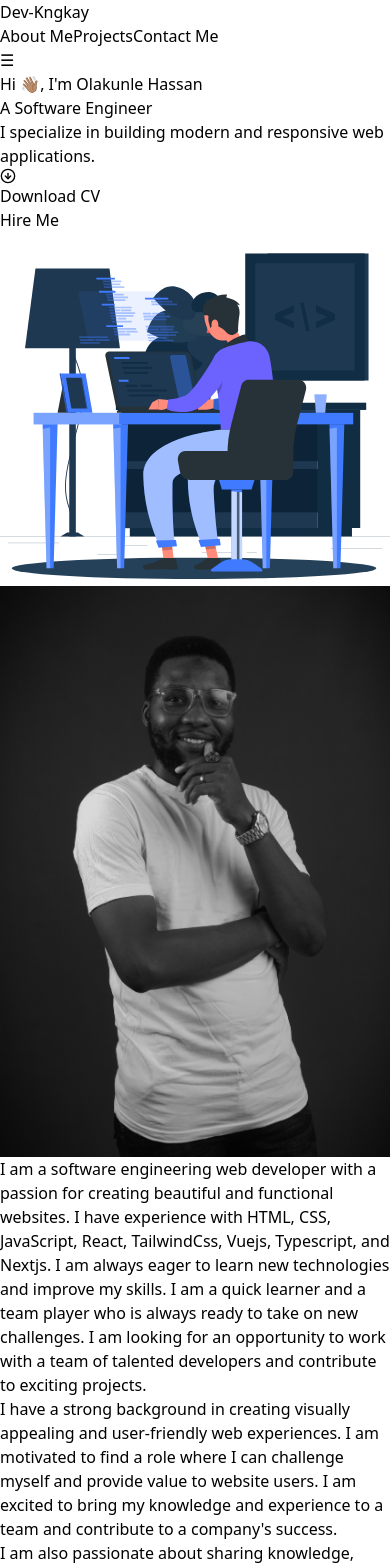
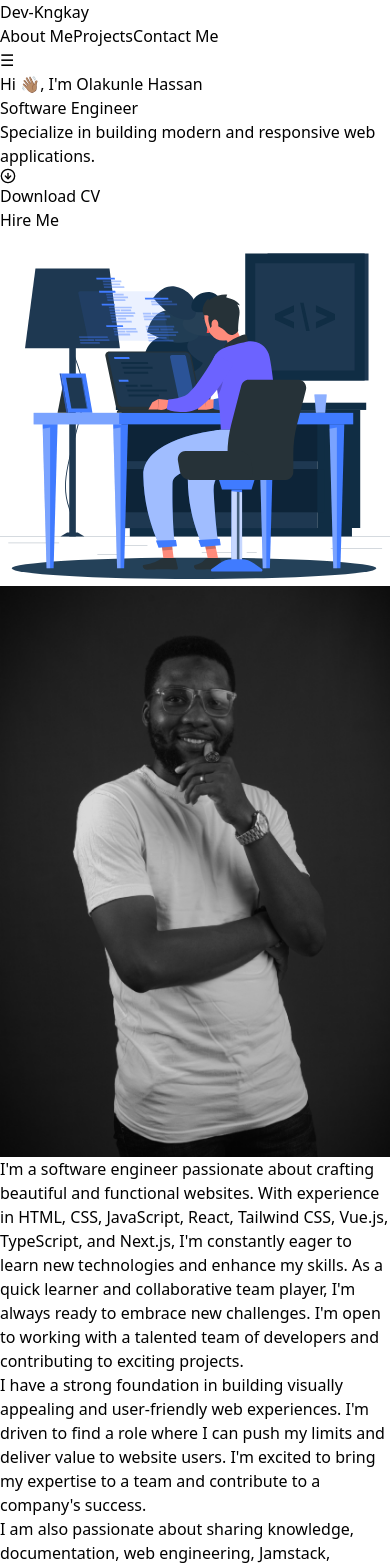
Before and after one commit to kaylezy/Olakunle_Hassan-Portfolio, a React (Vite) app: page / in a window 390 px wide. Shown: the top 1568 px of the page. Built offline with nearby package versions, Linux system fonts and the light colour scheme.

Commit message:
updated my about page

```diff
--- a/src/components/About/About.jsx
+++ b/src/components/About/About.jsx
@@ -14,22 +14,24 @@ const About = () => {
           <div className="flex-1">
             <div className="text-justify">
               <p className="text-lg mb-8">
-                I am a software engineering web developer with a passion for
-                creating beautiful and functional websites. I have experience
-                with HTML, CSS, JavaScript, React, TailwindCss, Vuejs,
-                Typescript, and Nextjs. I am always eager to learn new
-                technologies and improve my skills. I am a quick learner and a
-                team player who is always ready to take on new challenges. I am
-                looking for an opportunity to work with a team of talented
-                developers and contribute to exciting projects.
+                I&apos;m a software engineer passionate about crafting beautiful
+                and functional websites. With experience in HTML, CSS,
+                JavaScript, React, Tailwind CSS, Vue.js, TypeScript, and
+                Next.js, I&apos;m constantly eager to learn new technologies and
+                enhance my skills. As a quick learner and collaborative team
+                player, I&apos;m always ready to embrace new challenges.
+                I&apos;m open to working with a talented team of developers and
+                contributing to exciting projects.
               </p>
+
               <p className="text-lg mb-8">
-                I have a strong background in creating visually appealing and
-                user-friendly web experiences. I am motivated to find a role
-                where I can challenge myself and provide value to website users.
-                I am excited to bring my knowledge and experience to a team and
-                contribute to a company&apos;s success.
+                I have a strong foundation in building visually appealing and
+                user-friendly web experiences. I&apos;m driven to find a role
+                where I can push my limits and deliver value to website users.
+                I&apos;m excited to bring my expertise to a team and contribute
+                to a company&apos;s success.
               </p>
+
               <p className="text-lg mb-8">
                 I am also passionate about sharing knowledge, documentation, web
                 engineering, Jamstack, headless commerce, and others.
--- a/src/components/Contact/Contact.jsx
+++ b/src/components/Contact/Contact.jsx
@@ -64,13 +64,13 @@ const Contact = () => {
                 >
                   Follow me
                 </p>
-                <ul className="flex gap-4 sm:gap-8">
+                <ul className="flex gap-10 sm:gap-10">
                   {socialLinks.map((link) => (
                     <a
                       href={link.url}
                       target="__blank"
                       key={link.id}
-                      className="text-3xl font-bold bg-clip-text bg-gradient-to-r
+                      className="text-3xl pt-6 font-bold bg-clip-text bg-gradient-to-r
             from-blue-400 to-indigo-500 mb-4"
                     >
                       <i className="text-xl sm:text-2xl md:text-3xl">
--- a/src/components/Hero/Hero.jsx
+++ b/src/components/Hero/Hero.jsx
@@ -60,7 +60,7 @@ const AppBanner = () => {
           }}
           className="font-general-medium mt-4 text-lg md:text-xl lg:text-2xl xl:text-3xl text-center sm:text-left leading-normal text-gray-500 dark:text-gray-200"
         >
-          A Software Engineer
+          Software Engineer
         </motion.p>
         <motion.p
           initial={{ opacity: 0 }}
@@ -72,7 +72,7 @@ const AppBanner = () => {
           }}
           className="font-general-medium mt-4 text-md md:text-md lg:text-md xl:text-2xl text-center sm:text-left leading-normal text-gray-500 dark:text-gray-200"
         >
-          I specialize in building modern and responsive web applications.
+          Specialize in building modern and responsive web applications.
         </motion.p>
         <div className="flex justify-center space-x-8">
           <motion.div
```
Also changed, not shown: src/components/Projects/Projects.jsx (+0 -48 lines).
